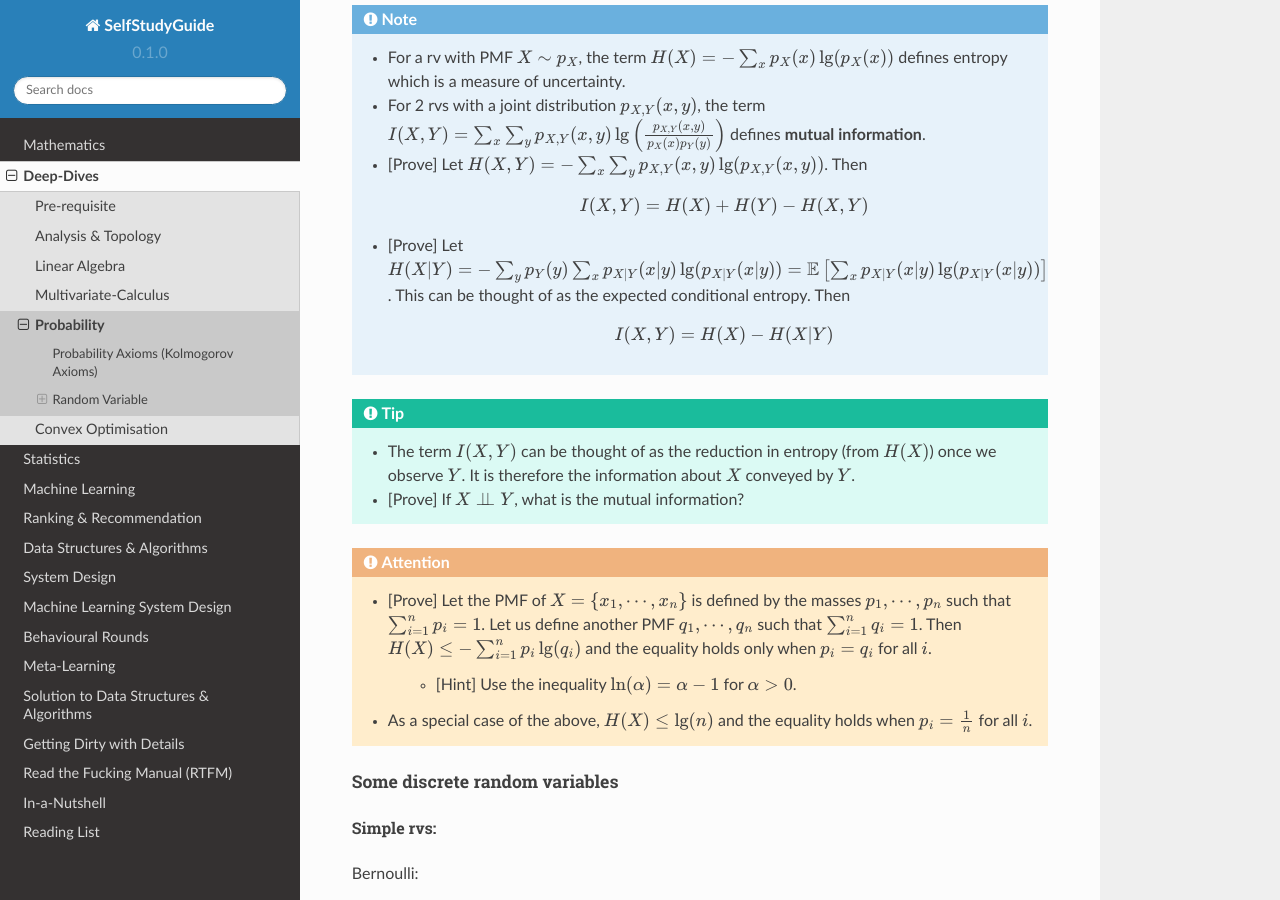
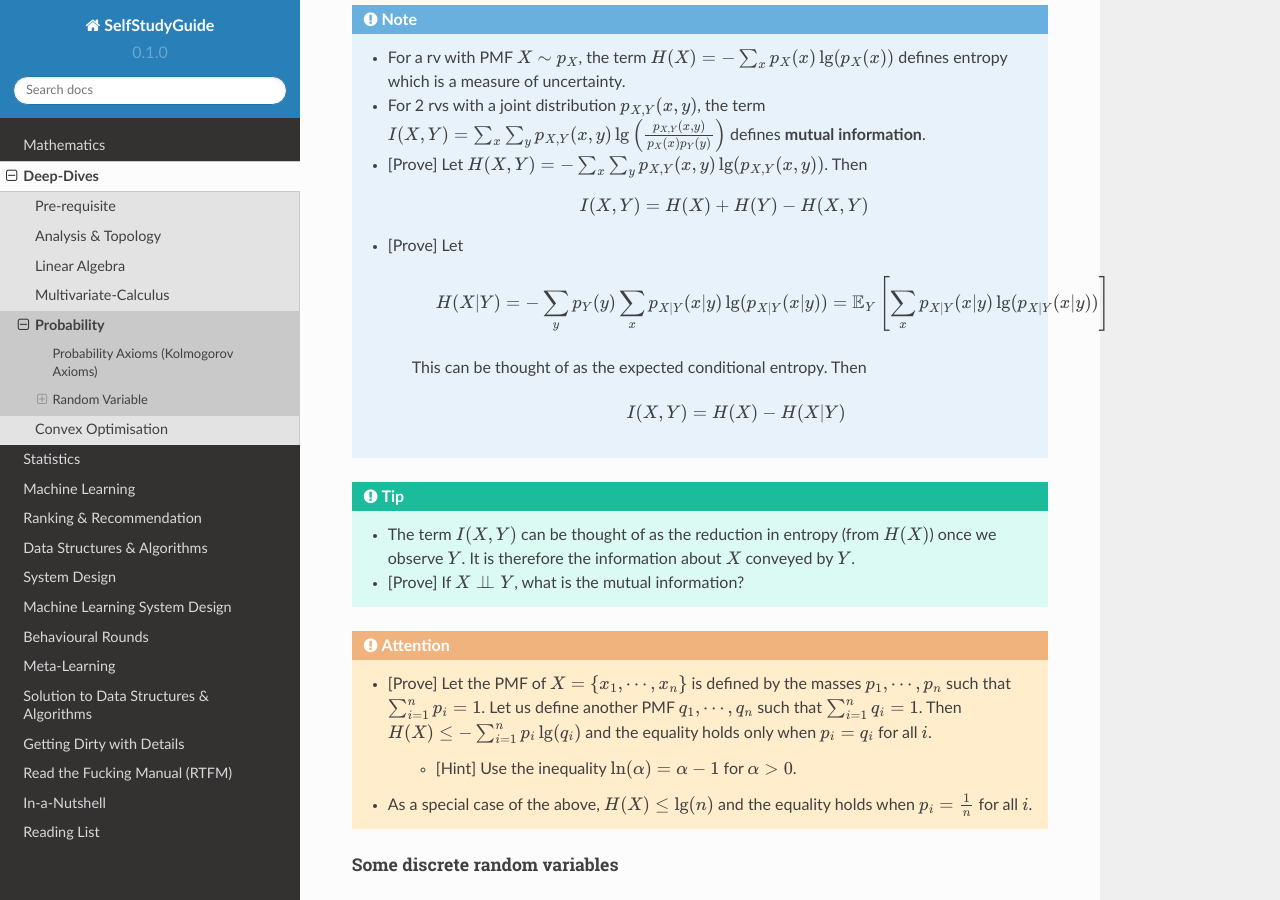
Before and after one commit to uselesstechjunks/leetcode, a Sphinx documentation site: the page built from docs/source/math/prob.rst, in a window 1280 px wide and 900 px high, scrolled down 4982 px. Built offline with Sphinx 7.4.7 and the Read the Docs theme 2.0.0, drawn with Linux system fonts in a browser that asks for light colours; part of the change alters nothing that is shown.

Commit message:
Update prob.rst

```diff
--- a/docs/source/math/prob.rst
+++ b/docs/source/math/prob.rst
@@ -171,7 +171,10 @@ Entropy and Mutual Information:
 	* [Prove] Let :math:`H(X,Y)=-\sum_x\sum_y p_{X,Y}(x,y)\lg(p_{X,Y}(x,y))`. Then
 
 		.. math:: I(X,Y)=H(X)+H(Y)-H(X,Y)
-	* [Prove] Let :math:`H(X|Y)=-\sum_y p_Y(y)\sum_x p_{X|Y}(x|y)\lg(p_{X|Y}(x|y))=\mathbb{E}\left[\sum_x p_{X|Y}(x|y)\lg(p_{X|Y}(x|y))\right]`. This can be thought of as the expected conditional entropy. Then
+	* [Prove] Let
+
+		.. math:: H(X|Y)=-\sum_y p_Y(y)\sum_x p_{X|Y}(x|y)\lg(p_{X|Y}(x|y))=\mathbb{E}_Y\left[\sum_x p_{X|Y}(x|y)\lg(p_{X|Y}(x|y))\right]
+	   This can be thought of as the expected conditional entropy. Then
 
 		.. math:: I(X,Y)=H(X)-H(X|Y)
 
```
